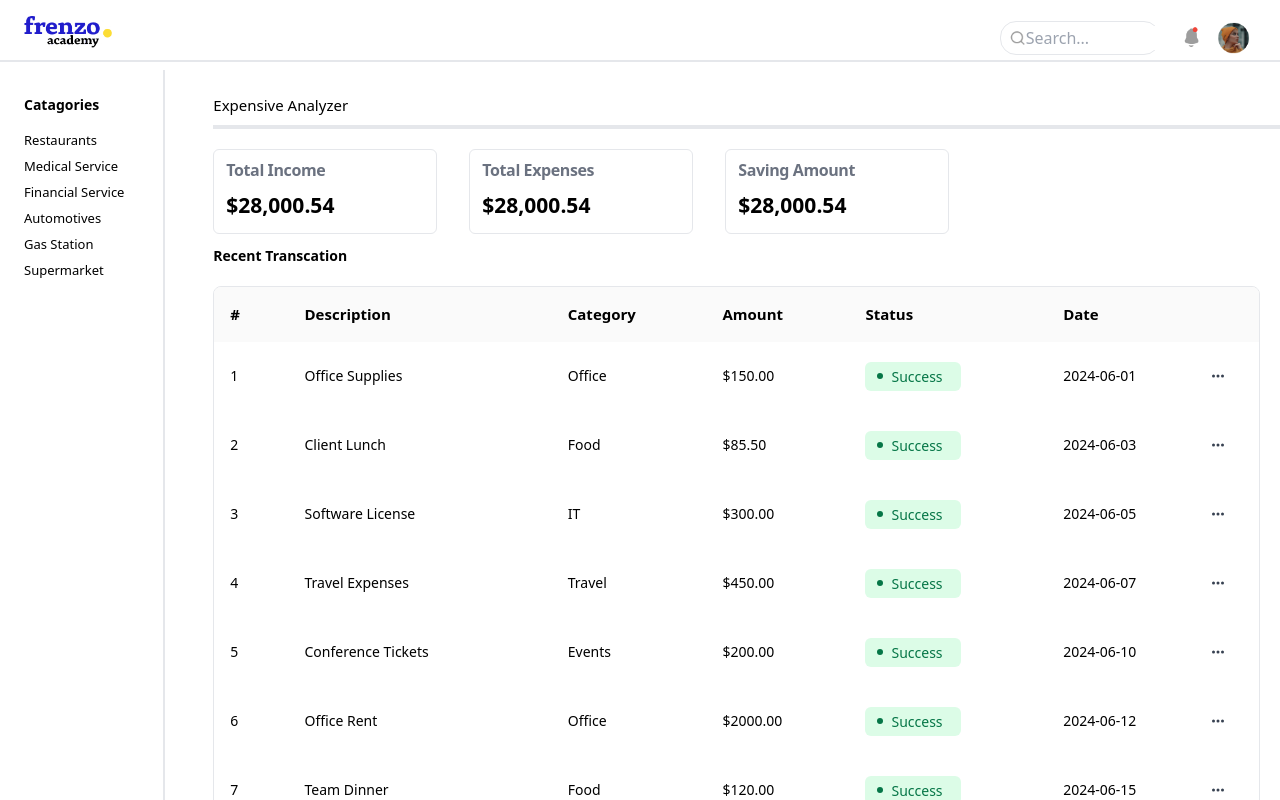
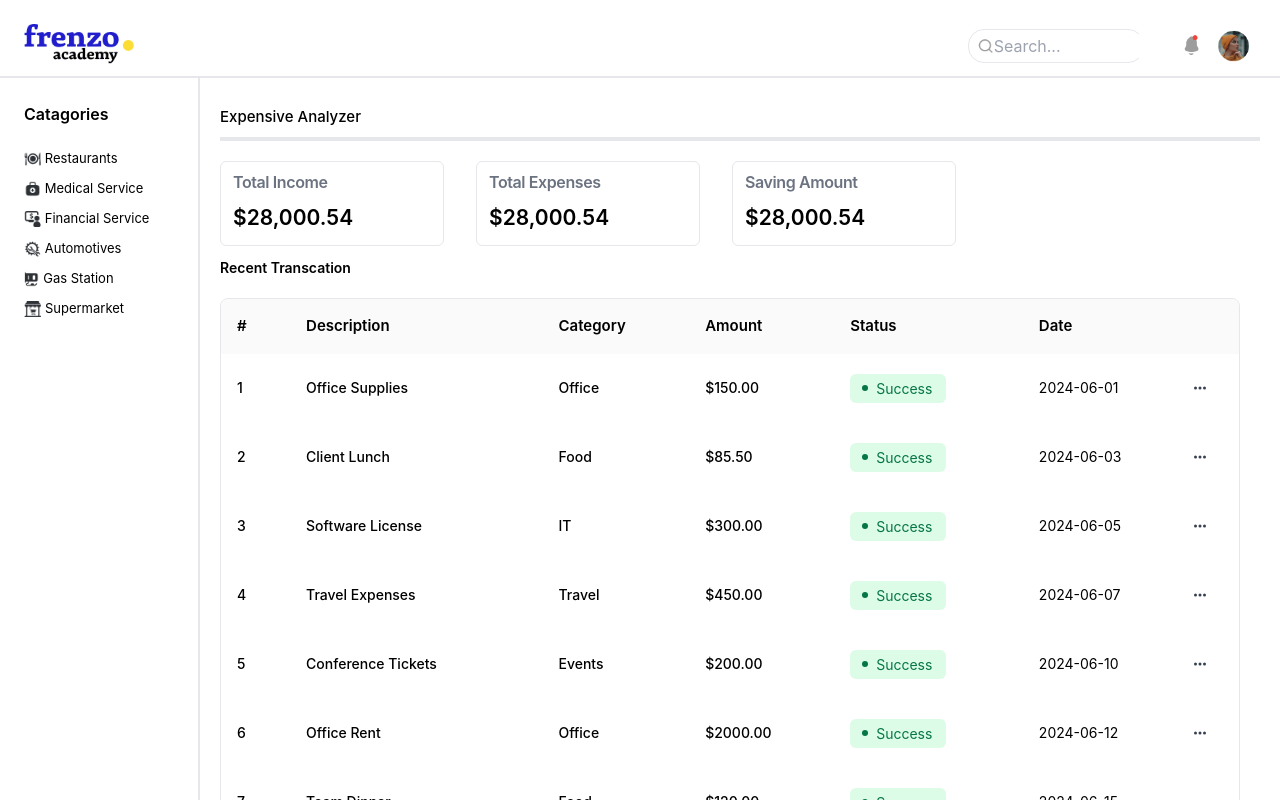
Before and after one commit to divyashan3223/expensive, a React (Vite) app: page / in a window 1280 px wide. Shown: the top 800 px of the page. Built offline with nearby package versions, Linux system fonts and the light colour scheme.

Commit message:
upated by mad

```diff
--- a/src/App.css
+++ b/src/App.css
@@ -1,5 +1,5 @@
 #root {
   margin: 0;
-  font-family: "Inter", sans-serif;
+  font-family: "Inter"
 }
 @import url("https://fonts.googleapis.com/css2?family=Inter:wght@100..900&display=swap");
--- a/src/components/Layout.jsx
+++ b/src/components/Layout.jsx
@@ -2,19 +2,23 @@ import React from "react";
 import Navbar from "./navbar/Navbar";
 import LeftBar from "./leftbar/page";
 import RightBar from "./rightbarr/page";
+import Menus from "./Menus/Menus";
 
 const Layout = ({ children }) => {
   return (
     <div className="flex flex-col">
       <Navbar />
-      <div className="grid grid-cols-6">
+      {/* <div className="grid grid-cols-6">
         <div className="col-span-1">
           <LeftBar />
         </div>
         <div className="col-span-5">
           <RightBar />
         </div>
-      </div>
+      </div> */}
+      <Menus>
+        <RightBar />
+      </Menus>
     </div>
   );
 };
--- /dev/null
+++ b/src/components/Menus/Menus.jsx
@@ -0,0 +1,14 @@
+import LeftBar from "../leftbar/page";
+
+const Menus = ({ children }) => {
+  return (
+    <div className="flex">
+      <LeftBar />
+      <div className="grow">
+        {children}
+      </div>
+    </div>
+  );
+};
+
+export default Menus;
--- a/src/components/leftbar/page.jsx
+++ b/src/components/leftbar/page.jsx
@@ -1,16 +1,24 @@
-import React from "react";
 import Catagories from "../sidebar/Catagories";
-// import { restaurants } from "../../assets/eat.png";
+import eat from "../../assets/eat.png";
+import kit from "../../assets/kit.png";
+import tv from "../../assets/tv.png";
+import auto from "../../assets/auto-repair-svgrepo-com 1.png";
+import gas from "../../assets/gas.png";
+import supers from "../../assets/Vector.png";
 const LeftBar = () => {
   return (
-    <div className="fixed w-[165px] top-[70px] p-6 left-0 border-r-2 h-screen">
-      <p className=" text-[14px] mb-4 font-semibold">Catagories</p>
-      <Catagories content={"Restaurants"} />
-      <Catagories content={"Medical Service"} />
-      <Catagories content={"Financial Service"} />
-      <Catagories content={"Automotives"} />
-      <Catagories content={"Gas Station"} />
-      <Catagories content={"Supermarket"} />
+    <div className=" top-8">
+      <div className=" h-[1035px] w-[200px] p-6  border-r-2  ">
+        <p className=" text-[16px] mb-5 font-semibold">Catagories</p>
+        <div className="flex flex-col gap-1">
+          <Catagories content={"Restaurants"} imgSrc={eat} />
+          <Catagories content={"Medical Service"} imgSrc={kit} />
+          <Catagories content={"Financial Service"} imgSrc={tv} />
+          <Catagories content={"Automotives"} imgSrc={auto} />
+          <Catagories content={"Gas Station"} imgSrc={gas} />
+          <Catagories content={"Supermarket"} imgSrc={supers} />
+        </div>
+      </div>
     </div>
   );
 };
--- a/src/components/navbar/Navbar.jsx
+++ b/src/components/navbar/Navbar.jsx
@@ -1,4 +1,3 @@
-import React from "react";
 import logo from "../../assets/Group.jpg";
 import bill from "../../assets/Group 709.png";
 import email from "../../assets/Frame 2.png";
@@ -6,10 +5,10 @@ import search from "../../assets/search.png";
 const Navbar = () => {
   return (
     <div className="sticky top-0 w-full bg-white border-b-2">
-      <nav className="flex justify-between pt-4 pl-6 pr-6">
-        <img src={logo} alt="" className="h-8" />
-        <div className="dataside   w-64  justify-between  items-center  flex">
-          <div className="flex items-center border w-40 rounded-2xl p-1  pl-2">
+      <nav className="flex justify-between pt-6 pl-6 pr-6 pb-2">
+        <img src={logo} alt="" className="h-10" />
+        <div className="dataside   w-72  justify-between  items-center  flex">
+          <div className="flex items-center border w-44 rounded-2xl p-1  pl-2">
             <img src={search} alt="" className="h-4 " />
             <input
               type="text"
@@ -18,8 +17,8 @@ const Navbar = () => {
             />
           </div>
           <div className="emailimg flex items-center">
-            <img src={bill} alt="" className="h-10" />
-            <img src={email} alt="" className="h-11" />
+            <img src={bill} alt="varala" className="h-10" />
+            <img src={email} alt="varala" className="h-11" />
           </div>
         </div>
       </nav>
--- a/src/components/rightbarr/page.jsx
+++ b/src/components/rightbarr/page.jsx
@@ -1,12 +1,11 @@
-import React from "react";
 import Expensive from "../mainbar/Expensive";
 import DataTable from "../Trancation/page";
 
 const RightBar = () => {
   return (
-    <div className="w-full ">
+    <div className="w-full p-5">
       <div className="flex flex-col  ">
-        <div className=" pt-8">
+        <div className=" pt-2">
           <h1 className="text-[15px] font-medium">Expensive Analyzer</h1>
           <hr className="mt-2 border-2" />
           <aside className="flex pt-5 gap-8">
--- a/src/components/sidebar/Catagories.jsx
+++ b/src/components/sidebar/Catagories.jsx
@@ -1,9 +1,16 @@
 import React from "react";
 
-const Catagories = ({ content }) => {
+const Catagories = ({ content, imgSrc }) => {
   return (
-    <div className=" gap-9 h-[26px] ">
-      <h2 className="text-[13px]">{content}</h2>
+    <div className=" gap-1 h-[26px] flex items-center  w-[700px] ">
+      <img
+        src={imgSrc}
+        alt={content}
+        className="h-[16px]  object-cover leading-3"
+      />
+      <h2 className="text-[13px] ">
+        {content}
+      </h2>
     </div>
   );
 };
--- a/src/index.css
+++ b/src/index.css
@@ -9,7 +9,9 @@
   padding: 0;
   margin: 0;
   box-sizing: border-box;
+    font-family: "Inter", sans-serif;
 }
 .grow-4 {
   flex-grow: 11;
 }
+@import url('https://fonts.googleapis.com/css2?family=Inter:wght@100..900&display=swap');
```
Also changed, not shown: src/assets/dinner.svg (added).
